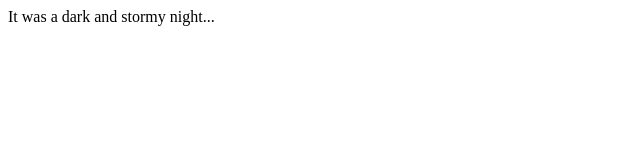
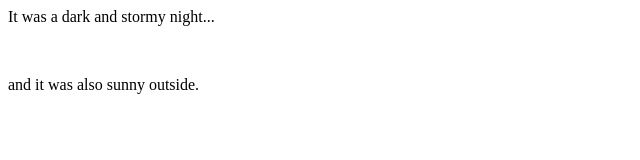
Before and after one commit to WeirdAlPal/fireside-story, a plain HTML site: page index.html in a window 1280 px wide. Shown: the whole page, without its empty margins (0-640 px from the left). Drawn offline with Linux system fonts and the light colour scheme.

Commit message:
second story

```diff
--- a/index.html
+++ b/index.html
@@ -1,5 +1,7 @@
 <html>
   <body>
     <p>It was a dark and stormy night...</p>
+    <br>
+    <p>and it was also sunny outside.</p>
   </body>
 </html>
```
